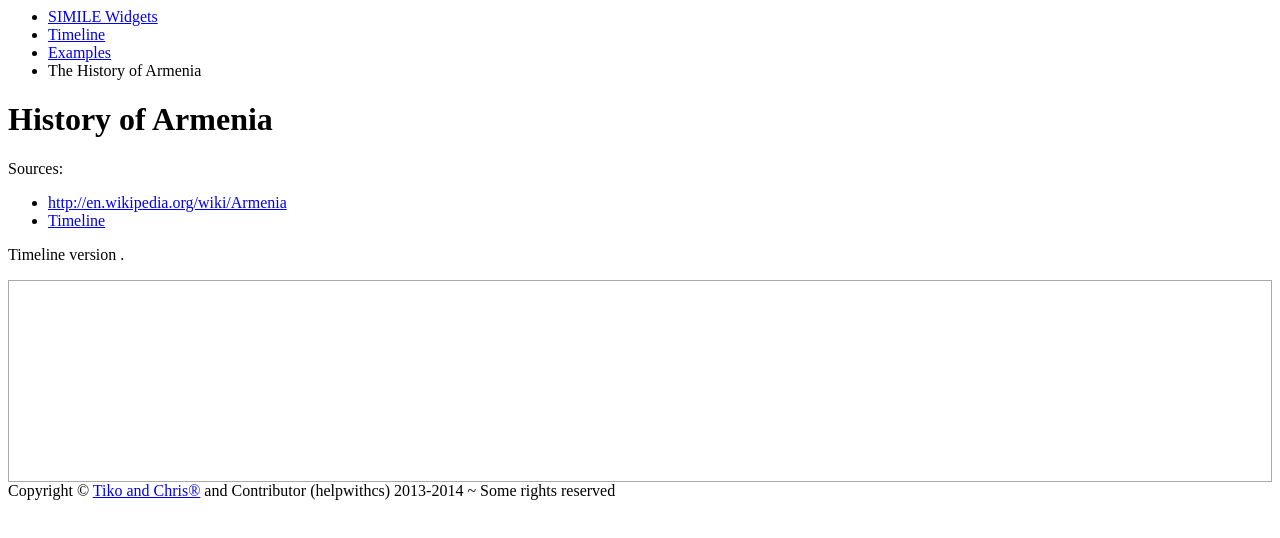
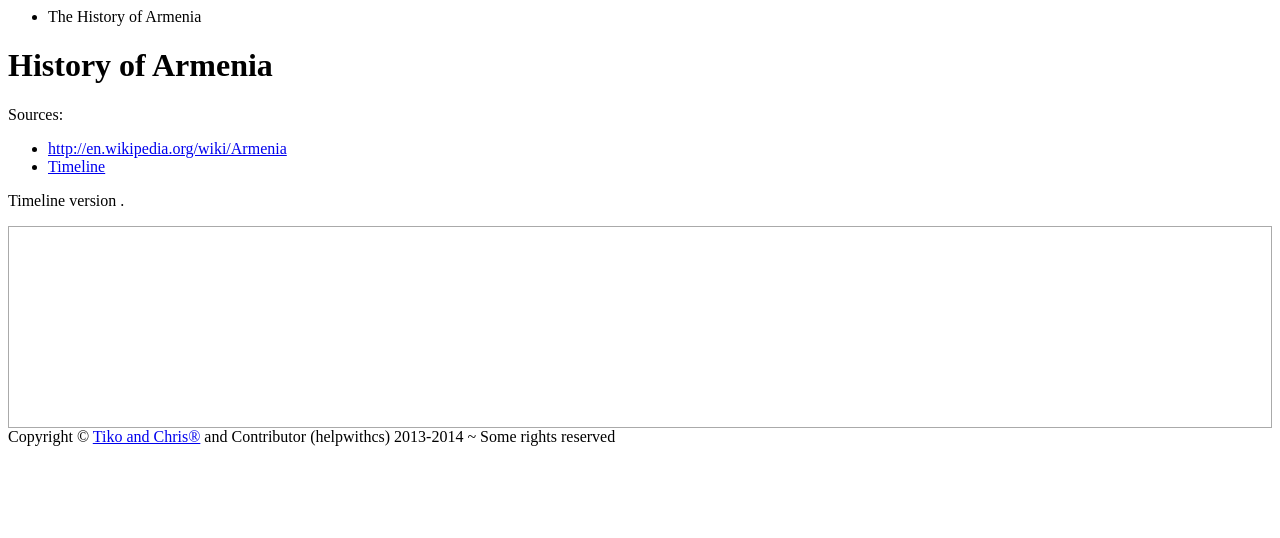
Before and after one commit to JuliusSeizure/timeline, a plain HTML site: page armenia.html in a window 1280 px wide. Drawn offline with Linux system fonts and the light colour scheme; a script that the page names is missing.

Commit message:
Update armenia.html

```diff
--- a/armenia.html
+++ b/armenia.html
@@ -74,9 +74,7 @@
   </head>
   <body onload="onLoad();" onresize="onResize();">
     <ul id="path">
-      <li><a href="/" title="Home">SIMILE Widgets</a></li>
-      <li><a href="../../" title="Timeline">Timeline</a></li>
-      <li><a href="examples.html/" title="Examples">Examples</a></li>
+
       <li><span>The History of Armenia</span></li>
     </ul>
 
```
